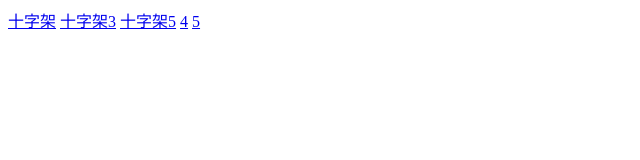
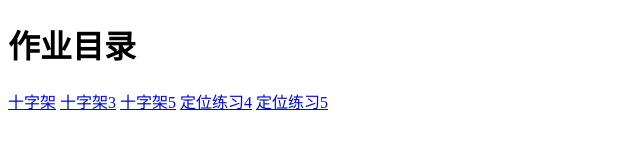
Before and after one commit to messi174/task3, a plain HTML site: page index.html in a window 1280 px wide. Shown: the whole page, without its empty margins (0-640 px from the left). Drawn offline with Linux system fonts and the light colour scheme.

Commit message:
提交作业

```diff
--- a/index.html
+++ b/index.html
@@ -4,10 +4,11 @@
         <meta charset="utf-8">
     </head>
     <body>
+    	<h1>作业目录</h1>
     	<a href="十字架.html">十字架</a>
     	<a href="十字架3.html">十字架3</a>
     	<a href="十字架5.html">十字架5</a>
-    	<a href="定位.html">4</a>
-    	<a href="定位练习.html">5</a>
+    	<a href="定位.html">定位练习4</a>
+    	<a href="定位练习.html">定位练习5</a>
     </body>
 </html>
```
